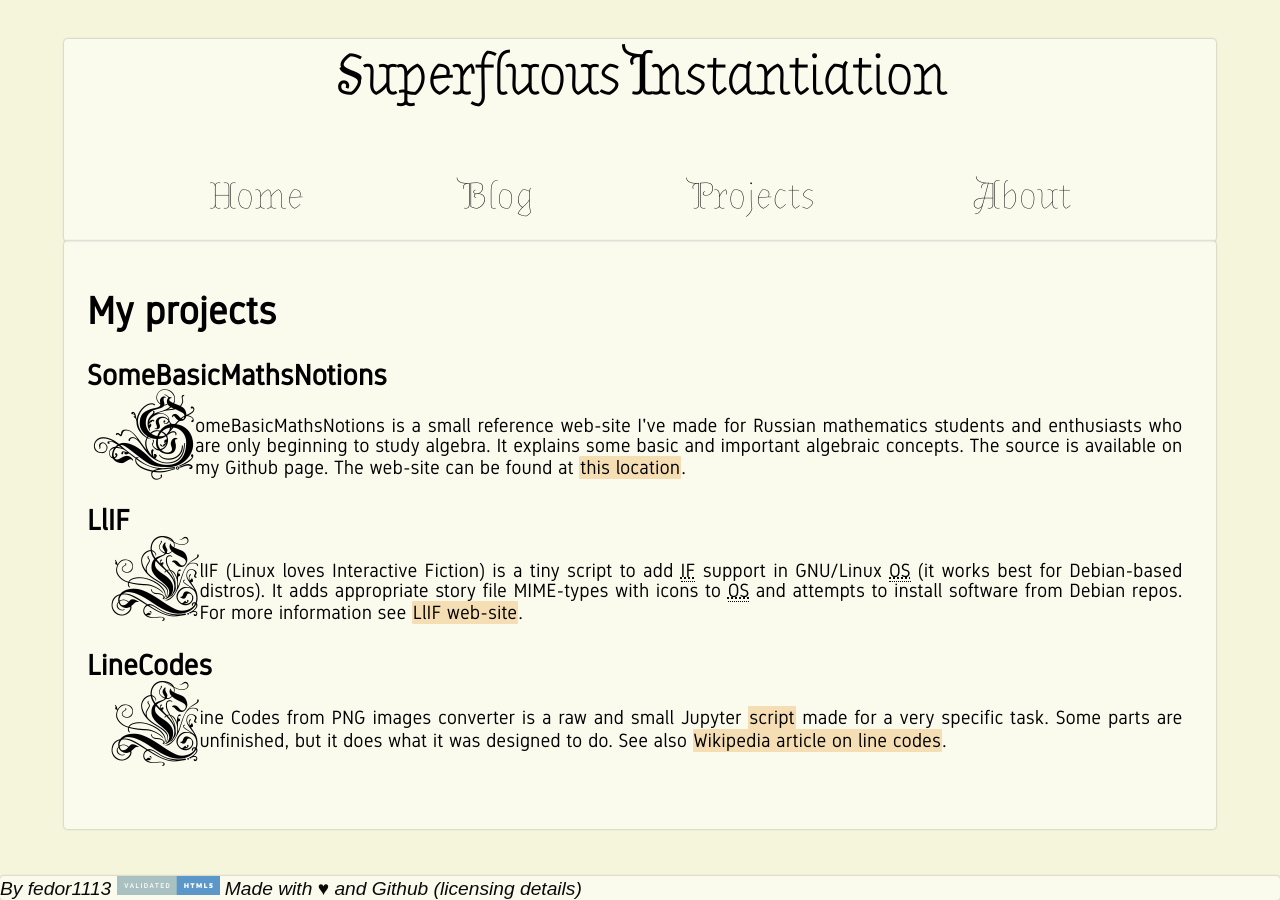
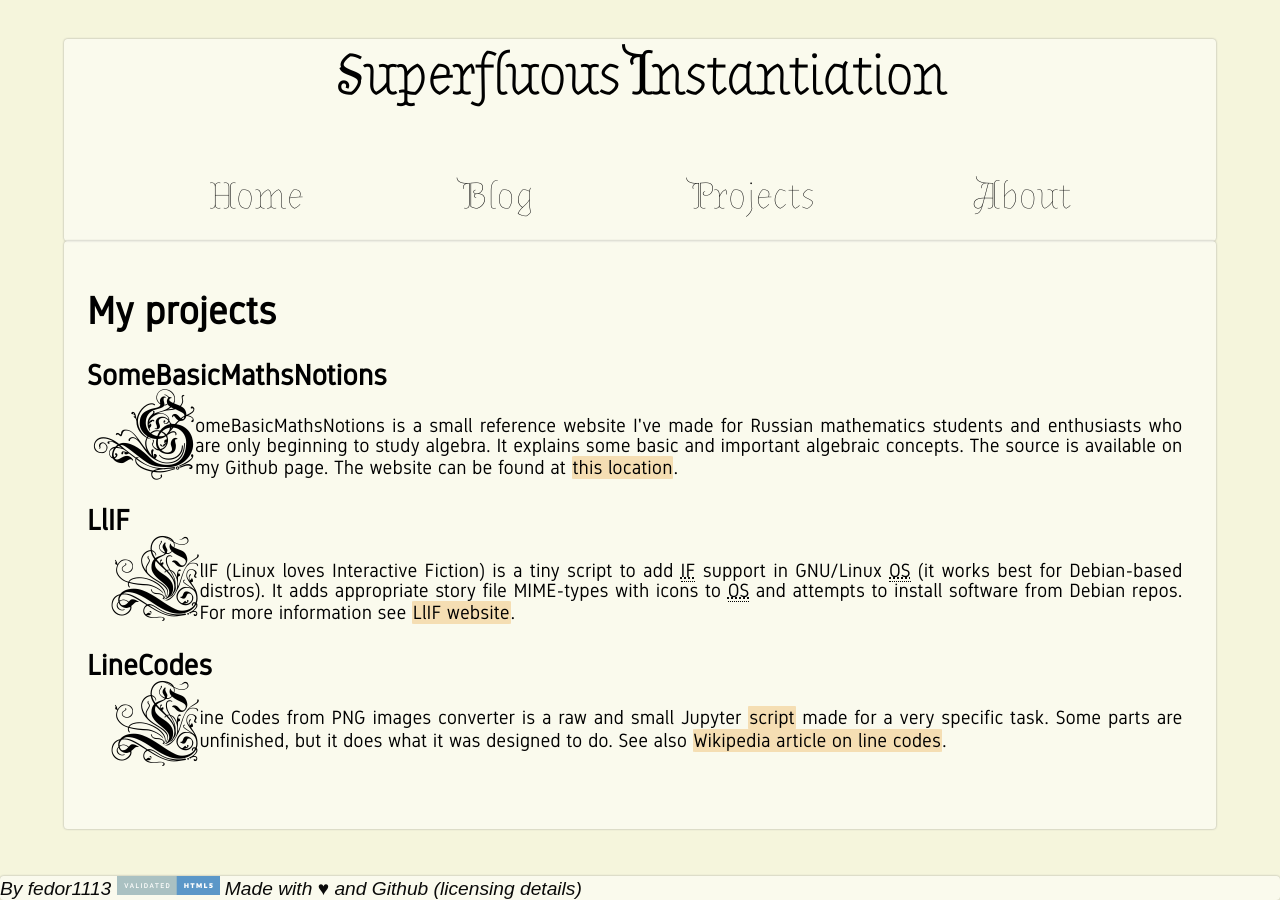
Before and after one commit to fedor1113/fedor1113.github.io, a Jekyll site: the page built from Projects/Projects.html, in a window 1280 px wide. Built offline with Jekyll 4.4.1, drawn with Linux system fonts in a browser that asks for light colours; some web fonts are replaced.

Commit message:
A web site is commonly known as a website, of course (web-site -> web site).
Signed-off-by: fedor1113 <fedor185@hotmail.com>

```diff
--- a/About/About.html
+++ b/About/About.html
@@ -4,9 +4,9 @@ title: "fedor1113&apos;s website &#124; About"
 ---
 <main>
             <article>
-                <h1>About this web-site</h1>
+                <h1>About this website</h1>
                 <p>
-                    It is an alpha-version of fedor1113&apos;s personal web-site, named <i>{{ site.title }}</i> (it&apos;s like <q>substantive instantiation</q>, only better).
+                    It is an alpha-version of fedor1113&apos;s personal web site, named <i>{{ site.title }}</i> (it&apos;s like <q>substantive instantiation</q>, only better).
                 </p>
             </article>
 		</main>
--- a/License/License.html
+++ b/License/License.html
@@ -6,7 +6,7 @@ title: "fedor1113&apos;s website &#124; Licensing"
             <article>
                 <h1>Licensing</h1>
                 <p>
-                    This web-site with all the content is libre, free, open-source and in public domain &mdash; mostly. You can <a href="https://github.com/fedor1113/fedor1113.github.io">fork me on Github</a>. If you wish to use some part of this web-site or it as a whole &mdash; for some materials, the licensing may vary; you should always look for licence notices on the page you are interested in &mdash; first. If not otherwise noted, the licensing terms are briefly described in the following paragraph.
+                    This website with all the content is libre, free, open-source and in public domain &mdash; mostly. You can <a href="https://github.com/fedor1113/fedor1113.github.io">fork me on Github</a>. If you wish to use some part of this website or it as a whole &mdash; for some materials, the licensing may vary; you should always look for licence notices on the page you are interested in &mdash; first. If not otherwise noted, the licensing terms are briefly described in the following paragraph.
                 </p>
                 <p>
                     Most of the content is licensed under CC0 1.0 Universal if not otherwise noted. As there might be some software templates or discussions about programming on this website, there are 3 major licences that will be used if not otherwise noted: for all non-software content &mdash; CC0 1.0 Universal, for software (programs and code) &mdash; MIT licence and for less than 20 lines of code &mdash; Fair licence. All of the licences are permissive and fairly basic &mdash; they allow distribution, commercial use etc. (read LICENSE file for more info).
--- a/Projects/Projects.html
+++ b/Projects/Projects.html
@@ -8,13 +8,13 @@ title: "fedor1113&apos;s website &#124; Projects"
 				<section>
 					<h2>SomeBasicMathsNotions</h2>
 					<p>
-						SomeBasicMathsNotions is a small reference web-site I&apos;ve made for Russian mathematics students and enthusiasts who are only beginning to study algebra. It explains some basic and important algebraic concepts. The source is available on my Github page. The web-site can be found at <a href="https://fedor1113.github.io/SomeBasicMathsNotions/">this location</a>.
+						SomeBasicMathsNotions is a small reference website I&apos;ve made for Russian mathematics students and enthusiasts who are only beginning to study algebra. It explains some basic and important algebraic concepts. The source is available on my Github page. The website can be found at <a href="https://fedor1113.github.io/SomeBasicMathsNotions/">this location</a>.
 					</p>
 				</section>
 				<section>
 					<h2>LlIF</h2>
 					<p>
-						<abbr>LlIF</abbr> (Linux loves Interactive Fiction) is a tiny script to add <abbr title="interactive fiction">IF</abbr> support in GNU/Linux <abbr title="operating system">OS</abbr> (it works best for Debian-based distros). It adds appropriate story file MIME-types with icons to <abbr title="operating system">OS</abbr> and attempts to install software from Debian repos. For more information see <a href="https://fedor1113.github.io/LlIF/">LlIF web-site</a>.
+						<abbr>LlIF</abbr> (Linux loves Interactive Fiction) is a tiny script to add <abbr title="interactive fiction">IF</abbr> support in GNU/Linux <abbr title="operating system">OS</abbr> (it works best for Debian-based distros). It adds appropriate story file MIME-types with icons to <abbr title="operating system">OS</abbr> and attempts to install software from Debian repos. For more information see <a href="https://fedor1113.github.io/LlIF/">LlIF website</a>.
 					</p>
 				</section>
 				<section>
--- a/index.html
+++ b/index.html
@@ -6,7 +6,7 @@ title: "fedor1113&apos;s website"
 			<article>
 				<h1>Welcome!</h1>
 				<p>
-					Hello, webfarer! It seems that in your tireless exploration of the farthest and least travelled corners of the Internet you have somehow stumbled upon <i>fedor1113&apos;s</i> personal web-site, during a sudden impulsive binge of giving original names to everything that was around, named <i>{{ site.title }}</i>. So its creator can only say, &lsquo;Welcome!&rsquo; <i>(and humbly hope that you will find something interesting here)</i>.
+					Hello, webfarer! It seems that in your tireless exploration of the farthest and least travelled corners of the Internet you have somehow stumbled upon <i>fedor1113&apos;s</i> personal website, during a sudden impulsive binge of giving original names to everything that was around, named <i>{{ site.title }}</i>. So its creator can only say, &lsquo;Welcome!&rsquo; <i>(and humbly hope that you will find something interesting here)</i>.
 				</p>
 			</article>
             <article>
```
Also changed, not shown: 8 other files.
